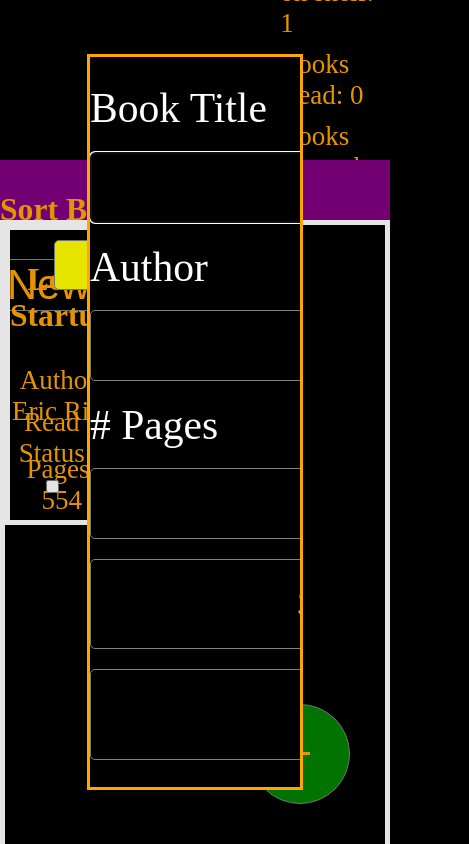
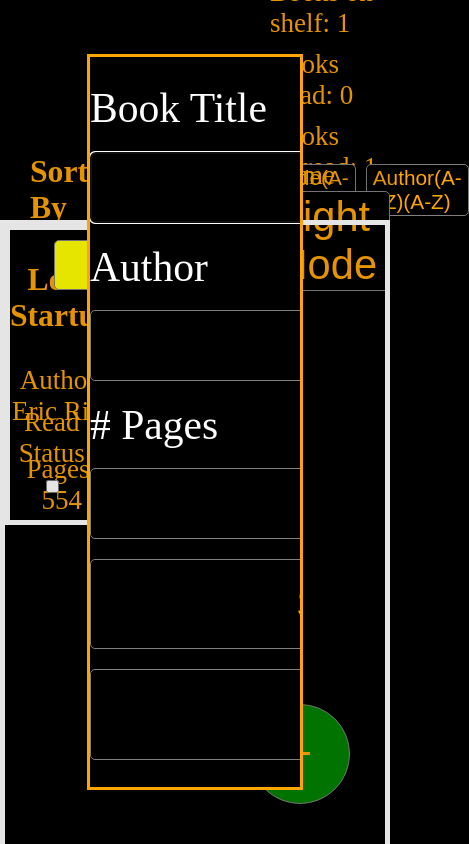
Before and after one commit to ck-js/Library-Management-App, a plain HTML site: page index.html in a window 390 px wide. Shown: the top 844 px of the page, 469 px wide, since content can reach past the window. Drawn offline with Linux system fonts and the light colour scheme; a web font is replaced by a local one.

Commit message:
Addlayout and implementation of different sort by filters to view our books in library. Add theme toggle button for selecting dark or light mode.

```diff
--- a/index.html
+++ b/index.html
@@ -6,7 +6,7 @@
     <title>Library</title>
 <link rel="stylesheet" href="style.css">
 </head>
-<body id="body-container">
+<body id="body-container" class="dark-mode">
 <div id="header-container">
 Librafy
 </div>
@@ -25,11 +25,21 @@ Librafy
 <h3>Sort By</h3>
 <button onclick="sortNewest()">Newest</button>
 <button onclick="sortOldest()">Oldest</button>
+<button onclick="sortAlphabetically()">Title(A-Z)</button>
+<button onclick="sortAuthor()">Author(A-Z)(A-Z)</button>
+<!-- <button onclick="sortReadStatusTrue()">Read Status</button> -->
     </div>
+<div id="theme-selector">
+    Theme
+    <button id="toggle-theme" onclick="toggleTheme()">Light Mode</button>
+</div>
+
+
+
 <div id="output">
 
 </div>
-<button onclick="displayBook()">Display Book</button>
+
 <button id="add-new-book" onclick="openDialog()" aria-label="Add new book">+</button>
 
 <dialog id="my-dialog" class="dark-mode">
--- a/script.js
+++ b/script.js
@@ -8,7 +8,6 @@ const myLibrary = [
         readStatus: false,
     },
 ];
-
 function Book(title,author,pages,readStatus) {
     this.title = title
     this.author = author
@@ -18,6 +17,7 @@ this.info = function() {
     alert(`Read ${this.title} by ${this.author} now!`)
 }
 }
+
 function addBookToLibrary(bookObject) {
     myLibrary.push(bookObject)
 }
@@ -221,8 +221,66 @@ function sortOldest() {
     displayBook();
 
 }
+function sortAlphabetically() {
+    myLibrary.sort((a,b) => {
+        const titleA = a.title.toLowerCase();
+        const titleB = b.title.toLowerCase();
+
+        if (titleA < titleB) {
+            return -1;
+        }
+        if (titleA > titleB) {
+            return 1;
+        }
+        return 0;
+    })
+    displayBook();
+}
+function sortAuthor() {
+    myLibrary.sort((a,b) => {
+        const authorA = a.author.toLowerCase();
+        const authorB = b.author.toLowerCase();
+
+        if (authorA < authorB) {
+            return -1;
+        }
+        if (authorA > authorB) {
+            return 1;
+        }
+        return 0;
+    })
+    displayBook();
+}
+
+// sort books by order read status, could not find solution for adding new array over the original one
+// function sortReadStatusTrue() {
+//      let filteredArray = myLibrary.filter(
+//         obj => obj.readStatus ===true)
+//         console.log(filteredArray);
+
+//             displayBook();
+
+//     }
+
+function toggleTheme() {
+const body = document.getElementById('body-container')
+const button = document.getElementById('toggle-theme')
+const isDarkMode = body.classList.contains('dark-mode')
+
+if (isDarkMode) {
+    body.classList.remove('dark-mode')
+    body.classList.add('light-mode')
+button.textContent = 'Dark Mode'
+}else {
+    body.classList.remove('light-mode')
+    body.classList.add('dark-mode')
+    button.textContent = 'Light Mode'
+}
 
 
+
+
+}
 
 
 
--- a/style.css
+++ b/style.css
@@ -21,7 +21,8 @@ background-color: black;
 color: orange;
 }
 .light-mode {
-
+background-color: #fff;
+color: green;
 }
 
 #body-container {
@@ -61,9 +62,21 @@ margin: 5px 10px;
 }
 
 #output-header {
-    grid-row: 2;
-    grid-column: 1 / 4;
-background-color: purple;
+    grid-row: 2 / 3;
+    grid-column: 1 / 3;
+display: flex;
+flex-direction: row;
+justify-content: flex-start;
+align-items: center;
+column-gap: 10px;
+padding-left: 30px;
+}
+#output-header button {
+    font-size: 1rem;
+    cursor: pointer;
+}
+#theme-selector {
+
 }
 
 
```
